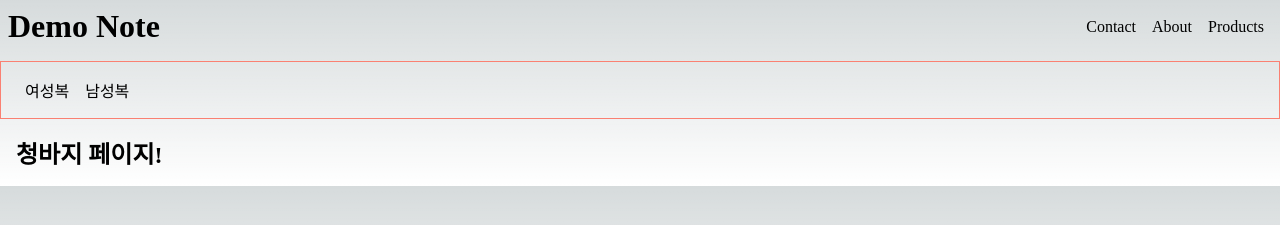
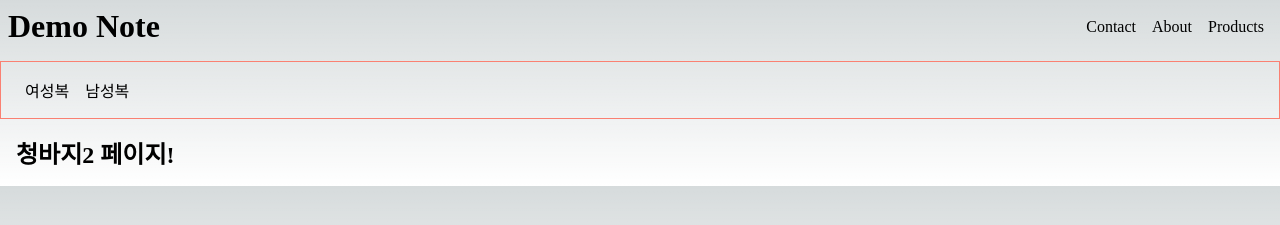
Before and after one commit to JHni2/nextJs, a Next.js app: page /products/1 in a window 1280 px wide. Shown: the top 225 px of the page. Built offline with nearby package versions, Linux system fonts and the light colour scheme.

Commit message:
ISR 렌더링

```diff
--- a/data/products.json
+++ b/data/products.json
@@ -1,7 +1,7 @@
 [
   {
     "id":"1",
-    "name":"청바지",
+    "name":"청바지2",
     "price":5000
   }, {
     "id":"2",
--- a/src/app/products/[slug]/page.tsx
+++ b/src/app/products/[slug]/page.tsx
@@ -1,5 +1,7 @@
 import { getProduct, getProducts } from '@/service/products';
 import { notFound } from 'next/navigation';
+
+export const revalidate = 3; // 3초
 
 type Props = {
   params: {
--- a/src/app/products/page.tsx
+++ b/src/app/products/page.tsx
@@ -1,7 +1,9 @@
 import { getProducts } from '@/service/products';
 import Link from 'next/link';
 
-export default async function index() {
+export const revalidate = 3; // 3초
+
+export default async function Products() {
   const products = getProducts();
 
   return (
```
